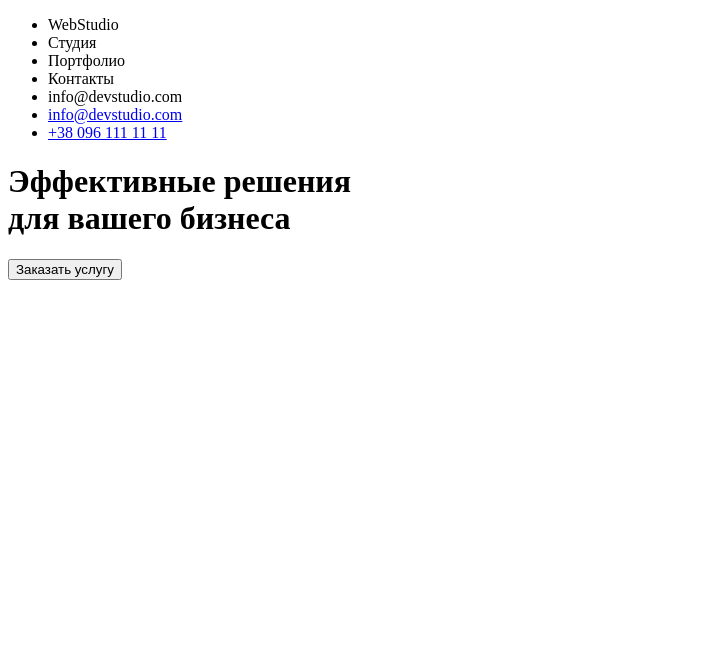
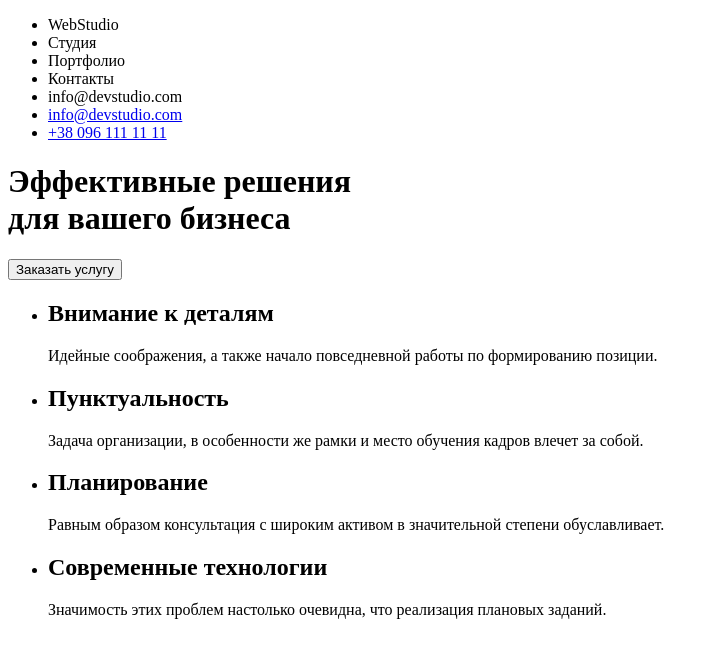
Before and after one commit to VitKo7/goit-markup-hw-01, a plain HTML site: page index.html in a window 1280 px wide. Shown: the whole page, without its empty margins (0-719 px from the left). Drawn offline with Linux system fonts and the light colour scheme.

Commit message:
Добавил раздел Преимущества

```diff
--- a/index.html
+++ b/index.html
@@ -26,6 +26,16 @@
         <button>Заказать услугу</button>
 
         <!-- Преимущества -->
+        <ul>
+            <li><h2>Внимание к деталям</h2></li>
+            <p>Идейные соображения, а также начало повседневной работы по формированию позиции.</p>
+            <li><h2>Пунктуальность</h2></li>
+            <p>Задача организации, в особенности же рамки и место обучения кадров влечет за собой.</p>
+            <li><h2>Планирование</h2></li>
+            <p>Равным образом консультация с широким активом в значительной степени обуславливает.</p>
+            <li><h2>Современные технологии</h2></li>
+            <p>Значимость этих проблем настолько очевидна, что реализация плановых заданий.</p>
+        </ul>
 
 
 
```
